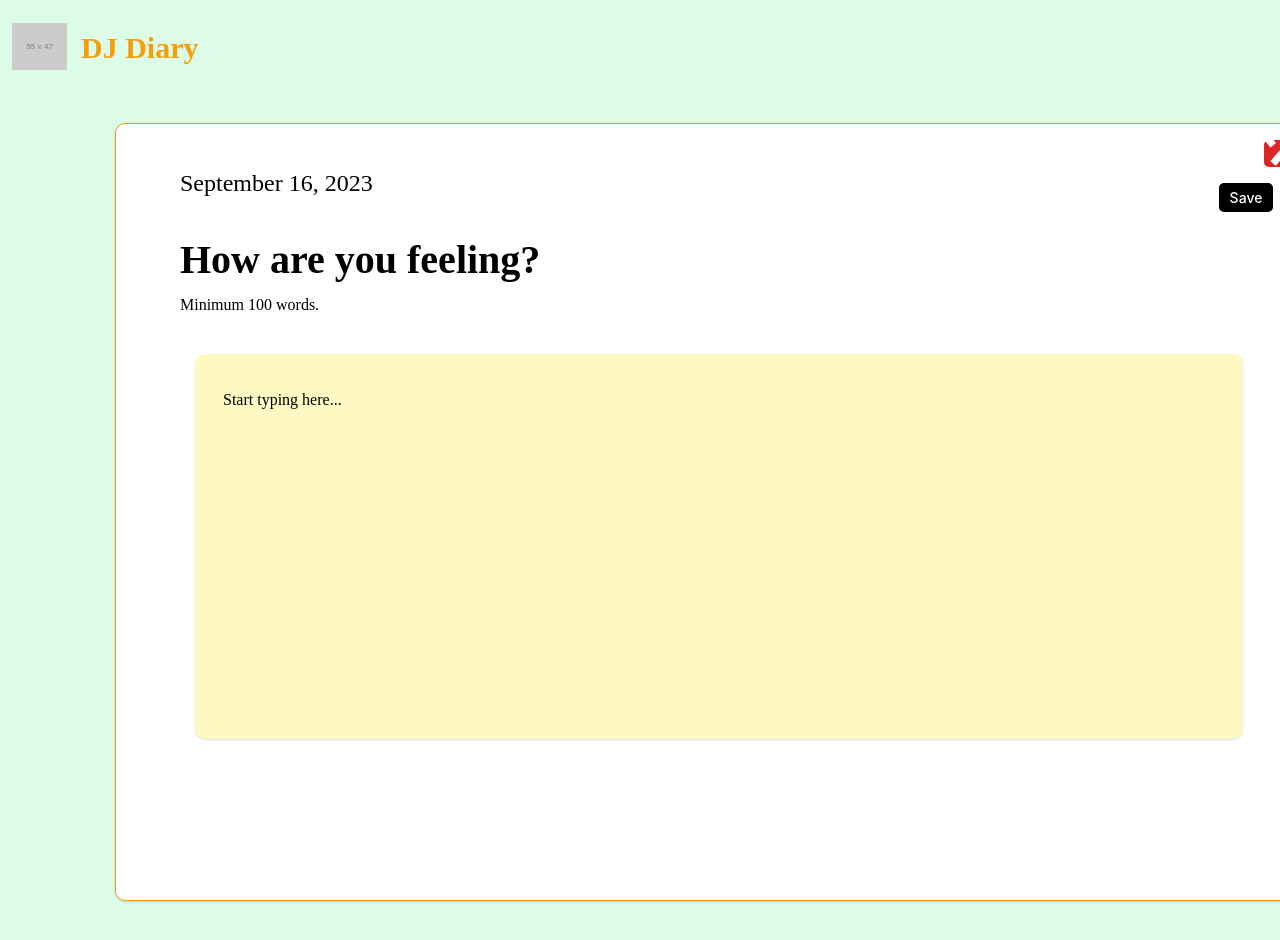
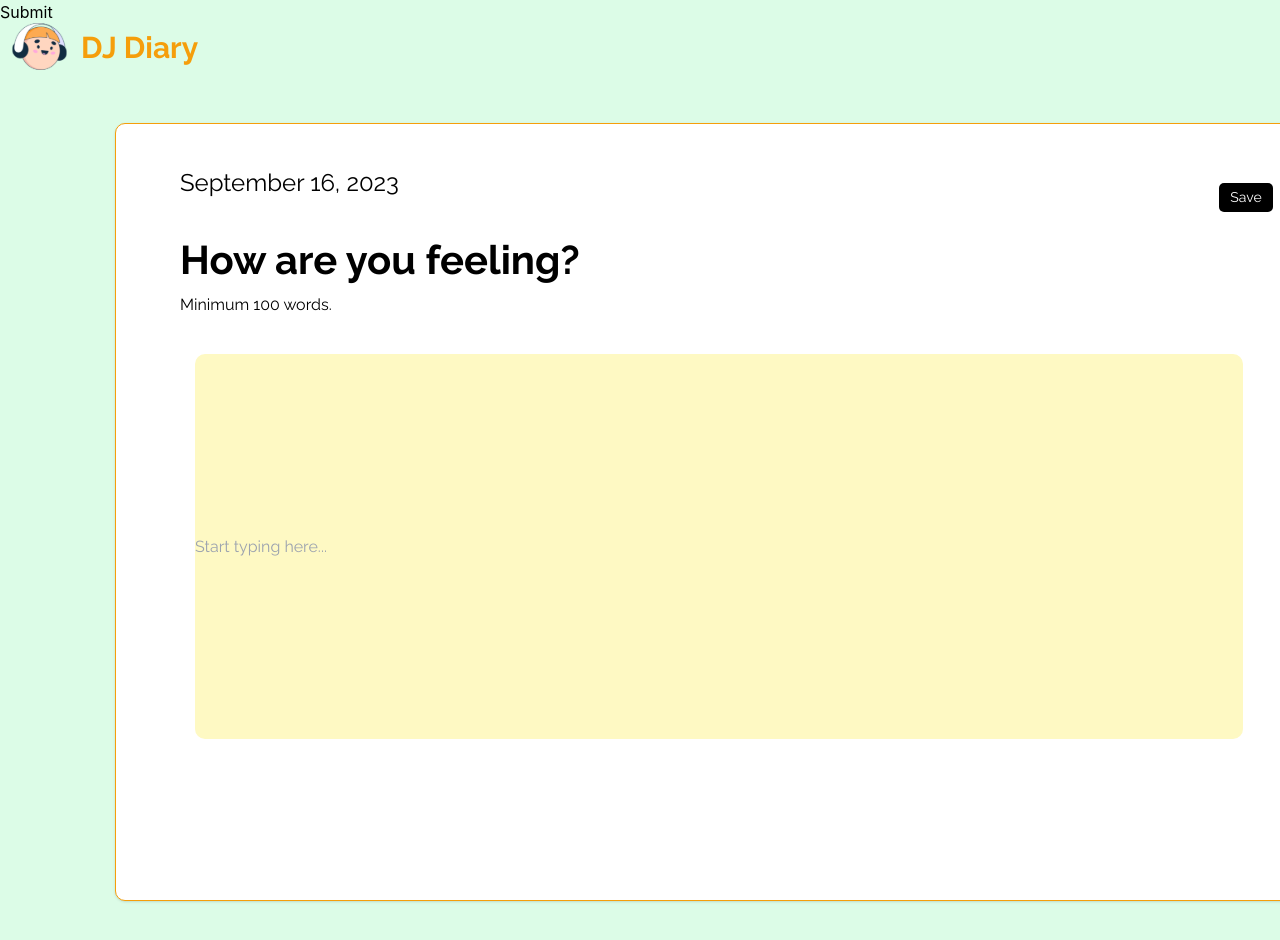
Before and after one commit to shmaiii/HTN23-DJ-Diary, a React (Create React App) app in the folder frontend/: page /journal in a window 1280 px wide. Shown: the top 940 px of the page. Built offline with nearby package versions, Linux system fonts and the light colour scheme.

Commit message:
continuting styling the journaling page

```diff
--- a/frontend/src/index.css
+++ b/frontend/src/index.css
@@ -1,7 +1,13 @@
+@import url('https://fonts.googleapis.com/css2?family=Montserrat:wght@400;700&family=Raleway:wght@400;600;700&display=swap');
 @tailwind base;
 @tailwind components;
 @tailwind utilities;
 
+@layer base {
+  html {
+    font-family: 'Raleway', 'Montserrat';
+  }
+}
 body {
   margin: 0;
   font-family: -apple-system, BlinkMacSystemFont, 'Segoe UI', 'Roboto', 'Oxygen',
--- a/frontend/src/pages/Journal.jsx
+++ b/frontend/src/pages/Journal.jsx
@@ -1,5 +1,11 @@
 import React from 'react';
 import { useNavigate } from 'react-router-dom';
+import logo from '../logo.svg';
+import redx from '../redx.svg';
+
+const handleSubmit = (e) => {
+  e.preventDefault();
+};
 
 export const Journal = () => {
   return (
@@ -15,34 +21,44 @@ export const Journal = () => {
       <div className="w-[696px] h-[46px] left-[180px] top-[167px] absolute text-black text-2xl font-normal font-['Raleway']">
         September 16, 2023
       </div>
-      <div className="w-[1048px] h-[385px] left-[195px] top-[354px] absolute bg-yellow-100 rounded-[10px] shadow" />
-      <div className="w-[696px] h-[46px] left-[223px] top-[388px] absolute text-black text-base font-normal font-['Raleway']">
-        Start typing here...
-      </div>
+
+
+      <form onSubmit={handleSubmit} >
+            <input
+                className="w-[1048px] h-[385px] left-[195px] top-[354px] absolute bg-yellow-100 rounded-[10px] shadow] absolute text-black text-base font-normal font-['Raleway']"
+                type="text"
+                placeholder="Start typing here..."
+                id="journal"
+                name="journal"
+
+            />
+          <button type="submit">Submit</button>
+      </form>
+
+
       <div className="w-[696px] h-[46px] left-[180px] top-[293px] absolute text-black text-base font-normal font-['Raleway']">
         Minimum 100 words.
       </div>
       <div className="px-[7px] py-1 left-[1219px] top-[183px] absolute bg-black rounded-[5px] justify-start items-end gap-1 inline-flex">
-        <div className="w-10 text-center text-white text-sm font-medium font-['Inter'] leading-[21px]">Save</div>
+        <button className="w-10 text-center text-white text-sm font-medium font-['Raleway'] leading-[21px]">Save</button>
       </div>
       <div className="w-[33.75px] h-[27px] left-[1264px] top-[140px] absolute">
-        <div className="w-[33.75px] h-[27px] left-0 top-0 absolute bg-red-600 rounded-[5px]" />
-        <div className="w-[20.32px] h-[22.18px] left-[6.75px] top-[3.38px] absolute">
-          <div className="w-[6.51px] h-[23.62px] left-[4.95px] top-0 absolute origin-top-left rotate-[139.41deg] bg-white rounded-[0.50px]" />
-          <div className="w-[6.51px] h-[23.62px] left-[15.37px] top-0 absolute origin-top-left rotate-[40.59deg] bg-white rounded-[0.50px]" />
-        </div>
+      <button className="w-[33.75px] h-[27px] left-0 top-0 absolute">
+        <redx ClassName=""/>
+      </button>
+
       </div>
       <div className="w-[76px] h-[31px] left-[1301px] top-[39px] absolute">
         <div className="w-[76px] h-[31px] left-0 top-0 absolute bg-white rounded-[5px] border border-black" />
-        <div className="w-[66px] left-[5px] top-[5px] absolute text-center text-black text-sm font-medium font-['Inter'] leading-[21px]">
+        <button className="w-[66px] left-[5px] top-[5px] absolute text-center text-black text-sm font-medium font-['Raleway'] leading-[21px]">
           Logout
-        </div>
+        </ button>
       </div>
       <div className="w-[358px] h-[47px] left-[12px] top-[23px] absolute">
         <div className="w-[289px] h-[19px] left-[69px] top-[7px] absolute text-amber-500 text-3xl font-bold font-['Raleway']">
           DJ Diary
         </div>
-        <img className="w-[55px] h-[47px] left-0 top-0 absolute" src="https://via.placeholder.com/55x47" />
+        <img className="w-[55px] h-[47px] left-0 top-0 absolute" src={logo} alt='DJ Diary Logo' />
       </div>
     </div>
   );
```
Also changed, not shown: frontend/src/logo.svg (added), frontend/src/redx.svg (added).
